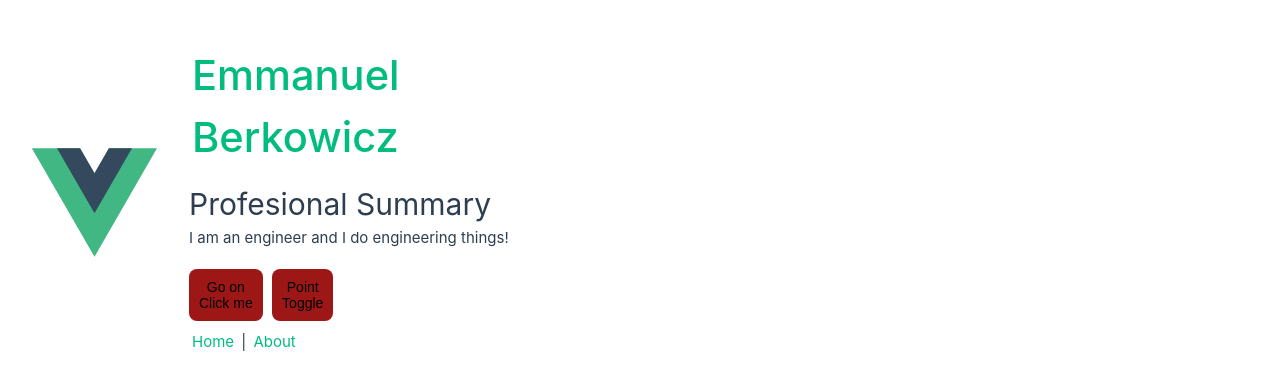
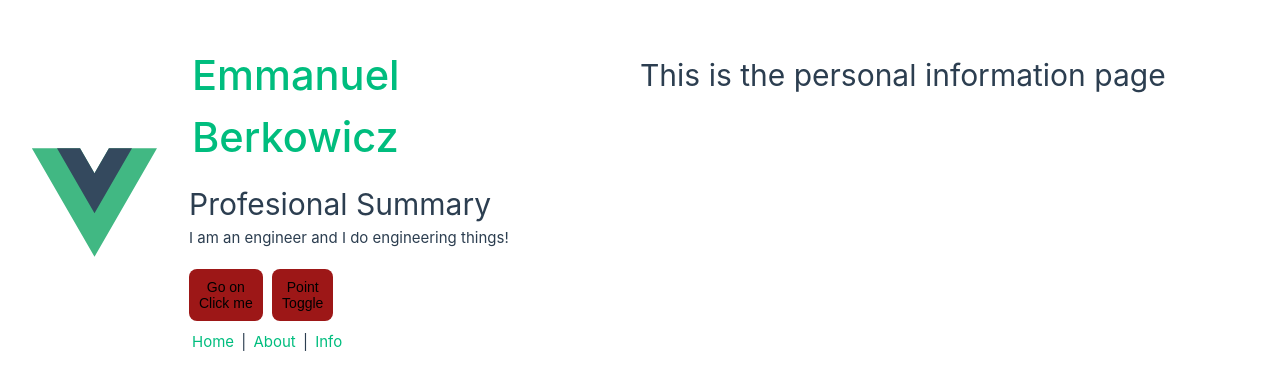
Before and after one commit to AnosVoldygod/emmanwebsite-, a Vue app: page /info in a window 1280 px wide. Shown: the part 198-588 px from the top of the page. Built offline with nearby package versions, Linux system fonts and the light colour scheme.

Commit message:
Info page added view vue file added index file updated to include new veiw App.vue file updated to include this new link

```diff
--- a/src/App.vue
+++ b/src/App.vue
@@ -12,8 +12,8 @@ import ProfSummary from './components/ProfSummary.vue'
       <ProfSummary />
 
       <nav class="nav">
-        <router-link to="/">Home</router-link> |
-        <router-link to="/about">About</router-link>
+        <router-link to="/">Home</router-link> | <router-link to="/about">About</router-link> |
+        <router-link to="/info">Info</router-link>
       </nav>
     </div>
   </header>
--- a/src/router/index.js
+++ b/src/router/index.js
@@ -1,10 +1,12 @@
 import { createRouter, createWebHistory } from 'vue-router'
 import Home from '../views/Home.vue'
 import About from '../views/About.vue'
+import Info from '../views/Info.vue'
 
 const routes = [
-  { path: '/', component: Home }, // ✅ Ensure this exists
+  { path: '/', component: Home },
   { path: '/about', component: About },
+  { path: '/info', component: Info },
 ]
 
 const router = createRouter({
--- /dev/null
+++ b/src/views/Info.vue
@@ -0,0 +1,7 @@
+<template>
+  <div class="info">
+    <h1>
+      <p>This is the personal information page</p>
+    </h1>
+  </div>
+</template>
```
